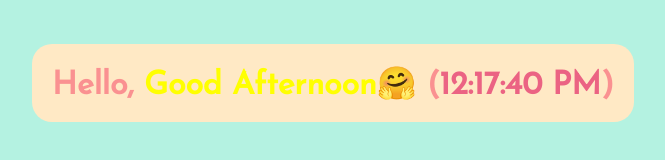
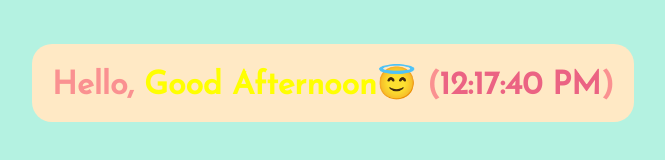
Before and after one commit to hritikpatidar/good-morning-assigement, a React (Create React App) app: page / in a window 1280 px wide. Shown: the part 272-432 px from the top of the page, without its empty margins (307-972 px from the left). Built offline with nearby package versions, Linux system fonts and the light colour scheme.

Commit message:
Update App.js

```diff
--- a/src/App.js
+++ b/src/App.js
@@ -26,16 +26,15 @@ if(curuntDate >=1 && curuntDate < 12){
     greeting = "Good Morning🤗";
     cssStyle.color = "green";
 }else if(curuntDate >=12 && curuntDate < 16){
-    greeting = "Good Afternoon🤗";
+    greeting = "Good Afternoon😇";
     cssStyle.color = "yellow";
 }else if(curuntDate >= 16 && curuntDate < 20 ){
-    greeting = "Good Evening🤗";
+    greeting = "Good Evening☺️";
     cssStyle.color = "orange";
 }else{
-    greeting = "Good Night🤗";
+    greeting = "Good Night😴";
     cssStyle.color = "black";
 }
-
 
 //return statement
 return (
```
